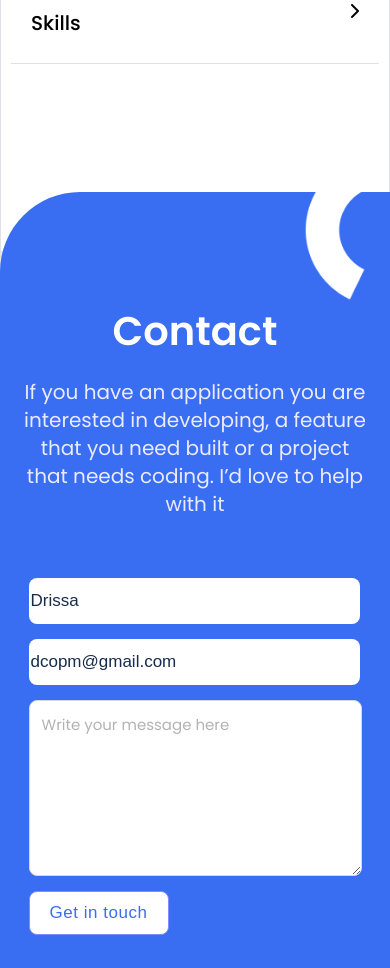
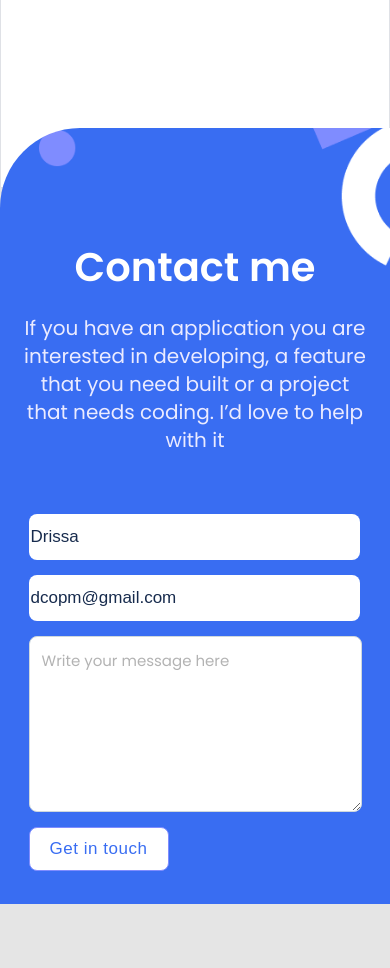
Before and after one commit to touredri/Portfolio, a plain HTML site: page index.html in a window 390 px wide. Shown: the part 4492-5460 px from the top of the page. After the commit the page ends 5396 px from the top, so only its background shows below. Drawn offline with nearby package versions, Linux system fonts and the light colour scheme.

Commit message:
update files

```diff
--- a/index.html
+++ b/index.html
@@ -288,7 +288,7 @@
     <!-- contact section -->
 
     <section class="contact scroll" id="contact">
-        <h2>Contact</h2>
+        <h2>Contact me</h2>
         <p>
             If you have an application you are interested in developing,
             a feature that you need built or a project that needs coding.
--- a/style.css
+++ b/style.css
@@ -652,7 +652,7 @@ button:active {
     border-radius: 16px;
     padding: 10px 10px 18px 10px;
     width: 92%;
-    height: 552px;
+    /* height: 552px; */
   }
 
   h2 {
@@ -782,8 +782,10 @@ button:active {
   .contact {
     background-color: #396df2;
     background-image: url(./images/bg_bout.png);
-    background-size: cover;
-    background-position-y: -90px;
+    background-repeat: no-repeat;
+    background-size: 100%;
+    background-position-y: -60px;
+    background-position-x: 36px;
     display: flex;
     flex-direction: column;
     align-items: center;
@@ -812,7 +814,6 @@ button:active {
     text-align: center;
     color: #ebebff;
     margin-top: 1px;
-    /* margin-bottom: 30px; */
     max-width: 480px;
   }
 
```
